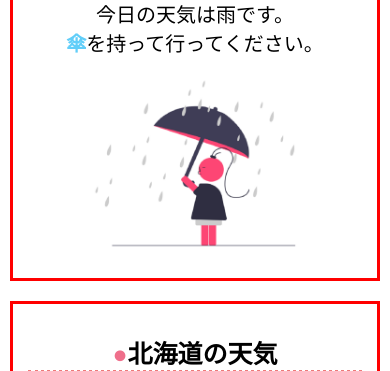
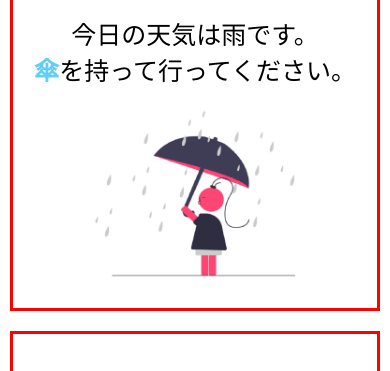
Before and after one commit to kesa822/html-css-basic-kadai, a plain HTML site: page kadai_022/kadai_022.html in a window 390 px wide. Shown: the part 191-562 px from the top of the page. Drawn offline with Linux system fonts and the light colour scheme.

Commit message:
Update style.css
a visited
#parent h2
#parent p

修正

```diff
--- a/kadai_022/style.css
+++ b/kadai_022/style.css
@@ -69,7 +69,7 @@ footer {
 a {
   color: rgb(255, 255, 255);
 }
-a :visited {
+a:visited {
   color: rgb(193, 234, 251);
 }
 a:hover {
@@ -79,4 +79,12 @@ a:hover {
 @media screen and (max-width: 768px) {
   #parent {
   display: block;
+  font-size: ;
+ }
+ #parent h2 {
+  font-size: 30px;
+ }
+ #parent p {
+  font-size: 25px;
+ }
 }
```
